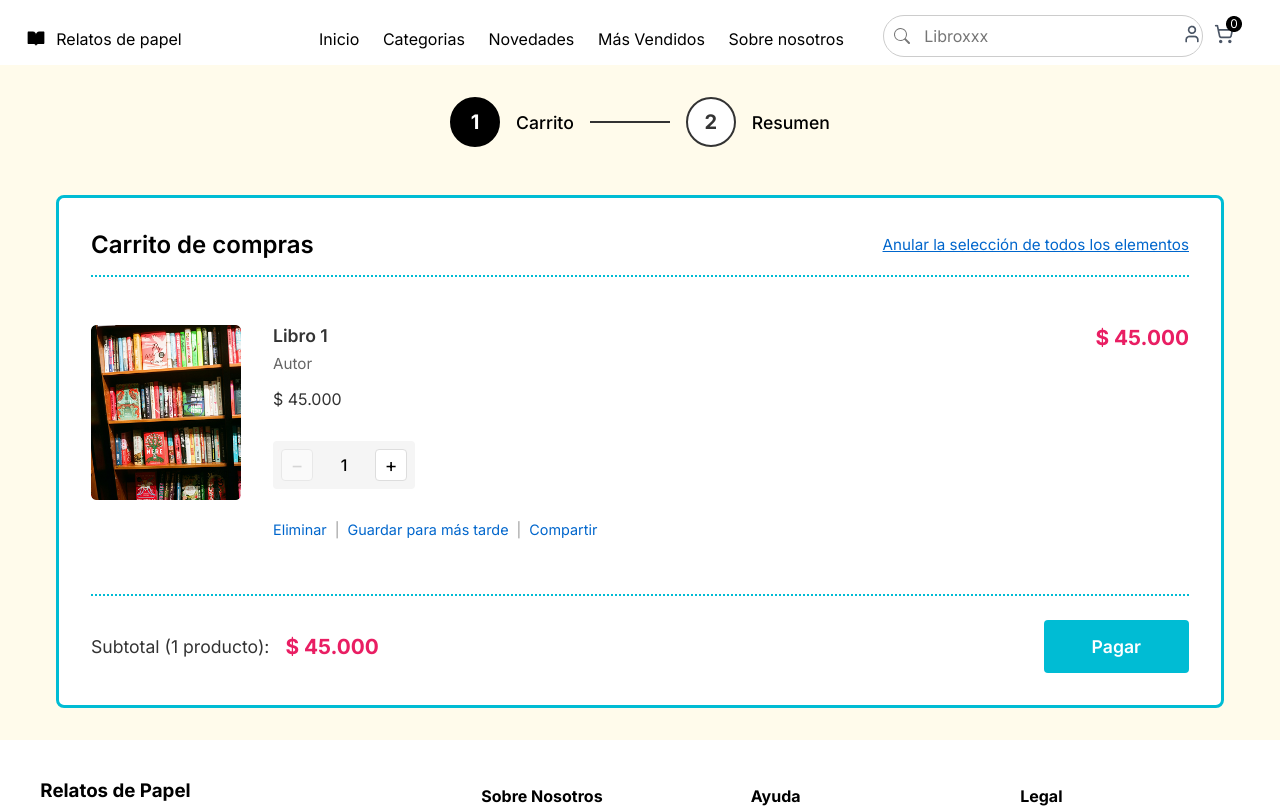
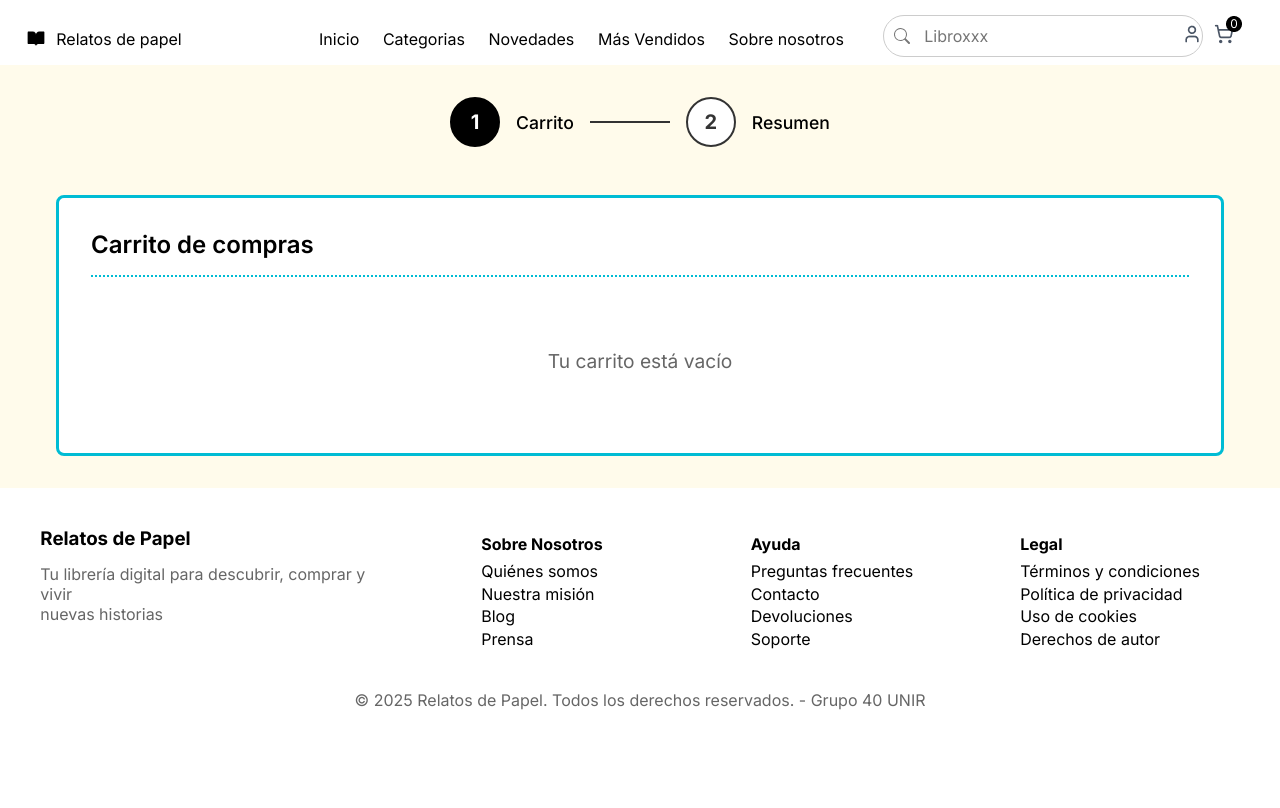
Before and after one commit to richardunir/relatosdepapel, a React (Vite) app: page /cart in a window 1280 px wide. Shown: the top 808 px of the page. Built offline with nearby package versions, Linux system fonts and the light colour scheme.

Commit message:
se agrega hook para el carrito

```diff
--- /dev/null
+++ b/src/hooks/useCart.js
@@ -0,0 +1,33 @@
+import { useState, useEffect } from "react";
+
+function useCart() {
+  const [cartItems, setCartItems] = useState([]);
+
+  useEffect(() => {
+    const storedCart = localStorage.getItem("cart");
+    if (storedCart) {setCartItems(JSON.parse(storedCart));}
+  }, []);
+
+  const addToCart = (product) => {
+    const cItems = [...cartItems, product]
+    setCartItems(cItems);
+    localStorage.setItem("cart", JSON.stringify(cItems));
+    alert("Producto agregado al carrito");
+  };
+
+  const clearCartItems = () => {
+    setCartItems([]);
+    localStorage.setItem("cart", JSON.stringify([]));
+  };
+
+  const removeFromCart = (id) => {
+    const cItems = cartItems.filter((item) => item.id !== id);
+    setCartItems(cItems);
+    localStorage.setItem("cart", JSON.stringify(cItems));
+    alert("Producto eliminado del carrito");
+  };
+
+  return { cartItems, addToCart, removeFromCart, clearCartItems };
+}
+
+export default useCart;
--- a/src/pages/cart.jsx
+++ b/src/pages/cart.jsx
@@ -1,13 +1,15 @@
 import React, { useState } from "react";
 import { useNavigate } from 'react-router-dom';
 import "@styles/styleCart.css";
-import bookImage from "@booksImagesPath/susurro.png"; // Cambia según tus libros
+import bookImage from "@booksImagesPath/susurro.png";
+import useCart from "../hooks/useCart";
 
 function Cart() {
   const navigate = useNavigate();
+  const { cartItems, removeFromCart, addToCart, clearCartItems } = useCart();
 
   // Estado para manejar los productos del carrito
-  const [cartItems, setCartItems] = useState([
+  /*const [cartItems, setCartItems] = useState([
     {
       id: 1,
       title: "Libro 1",
@@ -17,36 +19,40 @@ function Cart() {
       image: bookImage,
     },
 
-  ]);
+  ]);*/
 
   // Función para incrementar cantidad
-  const incrementQuantity = (id) => {
-    setCartItems(
+  const incrementQuantity = (item) => {
+    addToCart(item)
+    /*setCartItems(
       cartItems.map((item) =>
         item.id === id ? { ...item, quantity: item.quantity + 1 } : item
       )
-    );
+    );*/
   };
 
   // Función para decrementar cantidad
   const decrementQuantity = (id) => {
+    removeFromCart(id)
+    /*
     setCartItems(
       cartItems.map((item) =>
         item.id === id && item.quantity > 1
           ? { ...item, quantity: item.quantity - 1 }
           : item
       )
-    );
+    );*/
   };
 
   // Función para eliminar producto
   const removeItem = (id) => {
-    setCartItems(cartItems.filter((item) => item.id !== id));
+    removeFromCart(id)
+    //setCartItems(cartItems.filter((item) => item.id !== id));
   };
 
   // Función para anular selección de todos
   const clearCart = () => {
-    setCartItems([]);
+    clearCartItems();
   };
 
   // Calcular subtotal
@@ -124,7 +130,7 @@ function Cart() {
                           </span>
                           <button
                             className="cart__quantity-btn"
-                            onClick={() => incrementQuantity(item.id)}
+                            onClick={() => incrementQuantity(item)}
                           >
                             +
                           </button>
--- a/src/pages/viewbook.jsx
+++ b/src/pages/viewbook.jsx
@@ -5,13 +5,26 @@ import bookAmor from "@booksImagesPath/amor.png";
 import bookMisterios from "@booksImagesPath/misterios.png";
 import bookLucifer from "@assets/pedro-escamilla-lucifer.png"
 import bookPinocho from "@assets/pinocho.png"
-
+import useCart from "../hooks/useCart";
 // Imágenes temporales
 const libroMini = "https://via.placeholder.com/150x200";
 const portadaEjemplo = "https://via.placeholder.com/300x400";
 
+const libroEjemplo = {
+            "id": 1,
+            "title": "Cien años de soledad",
+            "author": "Gabriel García Márquez",
+            "genre": "Realismo mágico",
+            "published_year": 1967,
+            "price": "$150.000",
+            "imageKey": "cien_anos_soledad",
+            "stars": 4.8,
+            "description": "Una novela que narra la historia de la familia Buendía a lo largo de varias generaciones en el pueblo ficticio de Macondo."
+}
+
 /* ================= DETALLE LIBRO ================= */
 export function DetalleLibroSection() {
+    const { addToCart } = useCart();
     return (
         <section className="book-detail">
 
@@ -68,7 +81,7 @@ export function DetalleLibroSection() {
                 <div className="purchase-box">
                     <p className="purchase-box__stock">Quedan 9 unidades</p>
                     <p className="purchase-box__price">$ 60.000</p>
-                    <button className="purchase-box__button">Comprar</button>
+                    <button onClick={() => addToCart(libroEjemplo)} className="purchase-box__button">Agregar al carrito</button>
                 </div>
             </div>
         </section>
```
